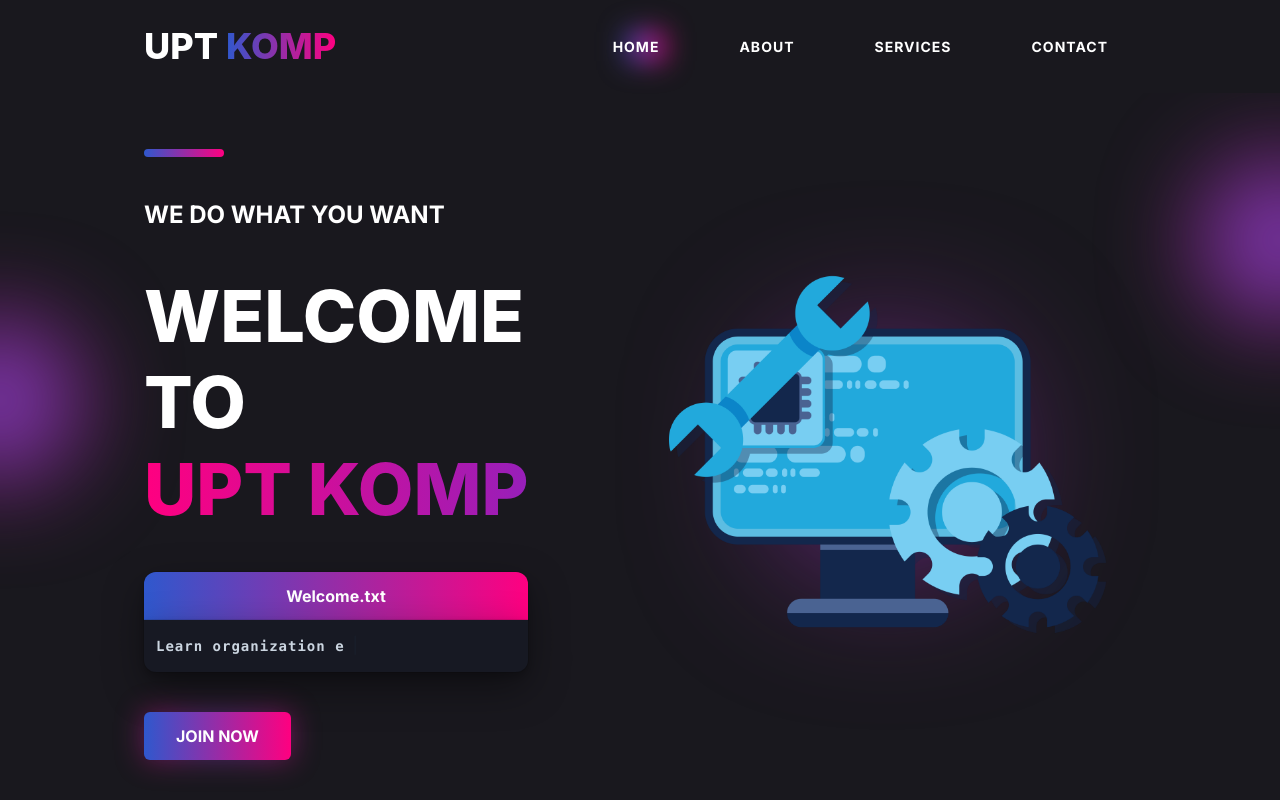
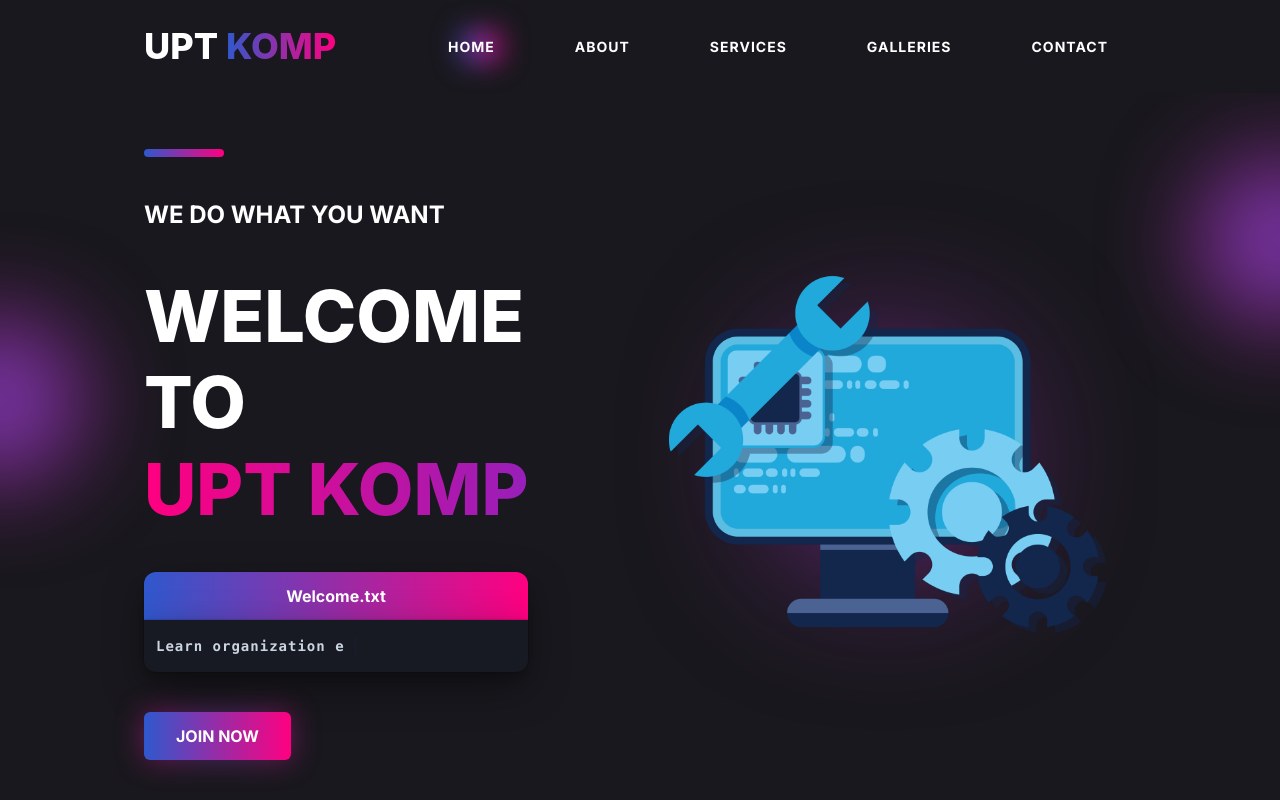
Before and after one commit to uptkompwp/upt-landing, a Next.js app: page / in a window 1280 px wide. Built offline with nearby package versions, Linux system fonts and the light colour scheme.

Commit message:
fix: update menus

```diff
--- a/components/Header.tsx
+++ b/components/Header.tsx
@@ -74,6 +74,11 @@ const Header = () => {
               title="Services"
             />
             <BaseLink
+              href="/galleries"
+              active={router.asPath === "/galleries"}
+              title="Galleries"
+            />
+            <BaseLink
               href="/contact"
               active={router.asPath === "/contact"}
               title="Contact"
```
